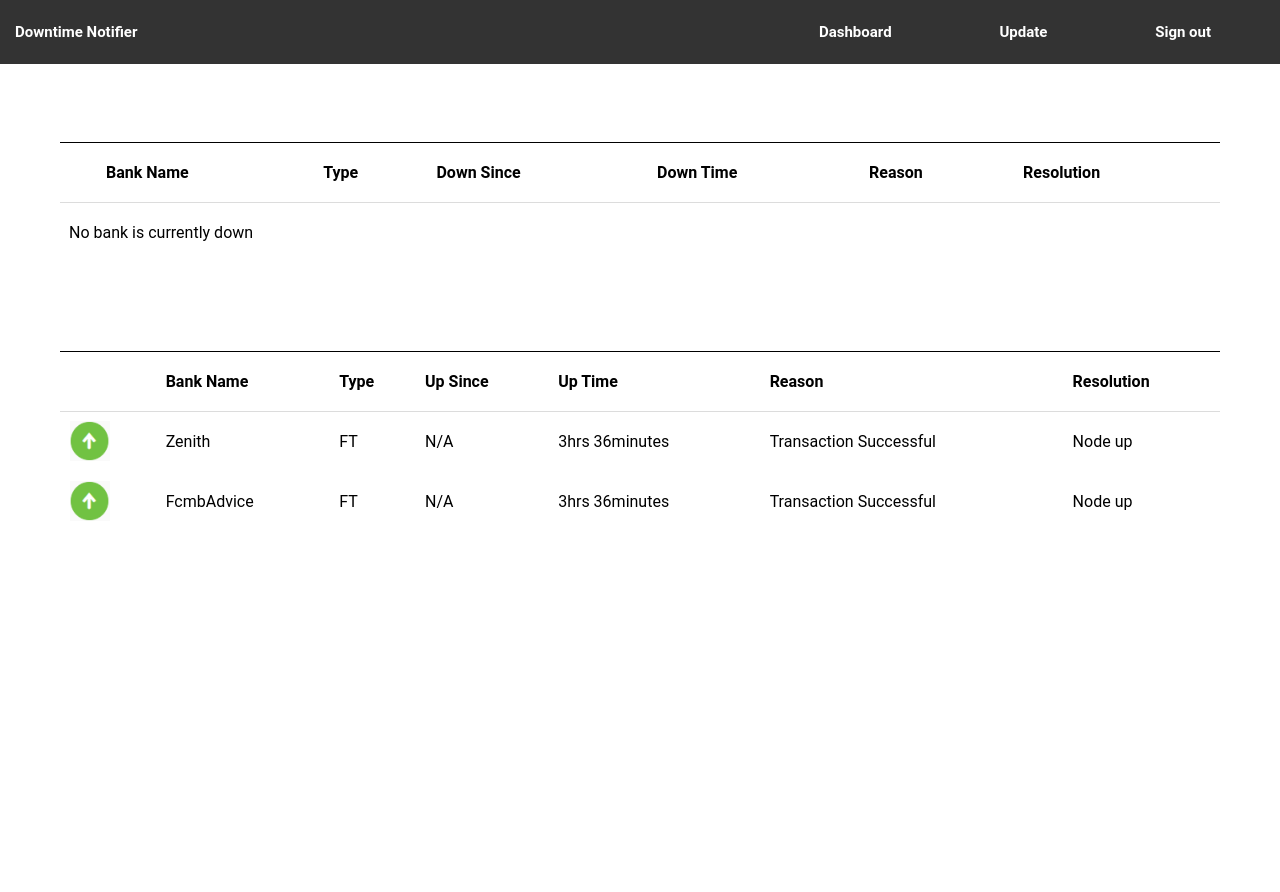
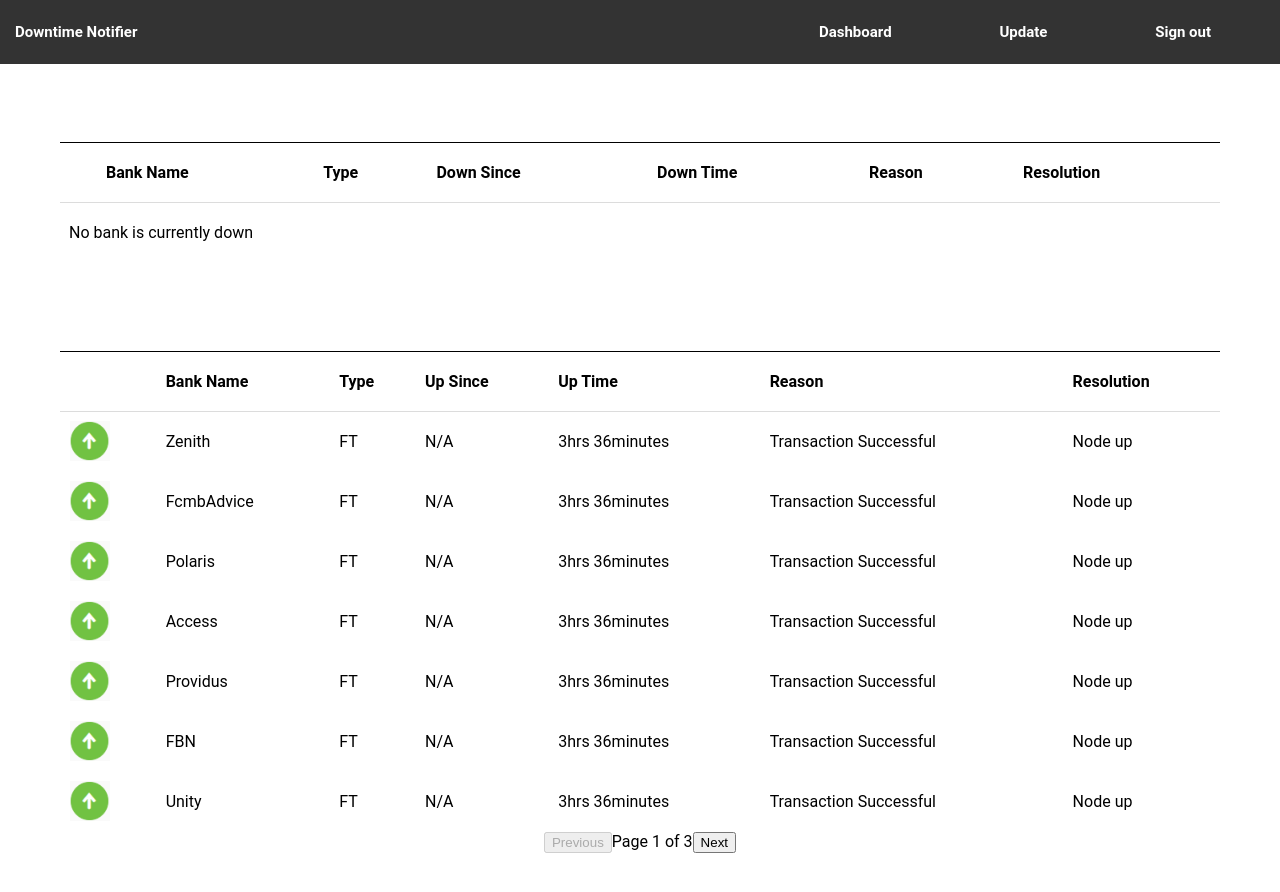
Before and after one commit to ManLikeTeetos/ETZDowntimeNotifier, a React (Create React App) app: page / in a window 1280 px wide. Before the commit the page ends 800 px from the top, so only its background shows below. Built offline with nearby package versions, Linux system fonts and the light colour scheme.

Commit message:
Pagination for Up Banks

```diff
--- a/src/Pages/Dashboard.js
+++ b/src/Pages/Dashboard.js
@@ -7,38 +7,26 @@ import UP from "../images/up.png";
 
 const Row = ({ id, logo, name, type, downtime, reason, resolution }) => {
   const formatTimeDifference = (downtime) => {
-       // if (!downtime || downtime === "00:00") return "0";
-
-        // Split the downtime into hours and minutes
     const timeParts = downtime.split(":").map(Number);
     if (timeParts.length < 2 || timeParts.length > 3) {
-          console.error(`Invalid downtime format: ${downtime}`);
       return "Invalid format";
     }
 
     const [hours, minutes, seconds = 0] = timeParts;
 
-        // Create a date object for the current time
     const currentTime = new Date();
-
-        // Create a date object for the downtime (on the same day as current time)
     const downTimeDate = new Date(currentTime);
     downTimeDate.setHours(hours, minutes, seconds, 0);
 
-        // If downtime is in the future (e.g., past midnight), assume it started the previous day
     if (downTimeDate > currentTime) {
       downTimeDate.setDate(downTimeDate.getDate() - 1);
     }
 
-        // Calculate the time difference in milliseconds
     const timeDifferenceMilliseconds = currentTime - downTimeDate;
-
-        // Convert milliseconds to hours and minutes
     const totalMinutes = Math.floor(timeDifferenceMilliseconds / (1000 * 60));
     const totalHours = Math.floor(totalMinutes / 60);
     const remainingMinutes = totalMinutes % 60;
 
-        // Format the result in human-readable terms
     if (totalHours > 0) {
       return remainingMinutes > 0
         ? `${totalHours}hrs ${remainingMinutes}minutes`
@@ -47,10 +35,6 @@ const Row = ({ id, logo, name, type, downtime, reason, resolution }) => {
       return `${totalMinutes}minutes`;
     }
   };
-
-
-
-
 
   return (
     <tr key={id}>
@@ -75,6 +59,8 @@ function Dashboard() {
   const [banks, setBanks] = useState([]);
   const [downBanksData, setDownBanksData] = useState([]);
   const [upBanksData, setUpBanksData] = useState([]);
+  const [currentPage, setCurrentPage] = useState(0);
+  const itemsPerPage = 7; // Number of items per page for upbanks
 
   useEffect(() => {
     const savedBanks = JSON.parse(localStorage.getItem("banks"));
@@ -82,18 +68,29 @@ function Dashboard() {
     const savedUpBanks = JSON.parse(localStorage.getItem("upbanks")) || [];
 
     if (!savedBanks) {
-      // Initialize localStorage with data from `data.json` if `banks` key doesn't exist
       localStorage.setItem("banks", JSON.stringify(data.banks));
-      localStorage.setItem("upbanks", JSON.stringify(data.banks)); // Initially all banks are "up"
+      localStorage.setItem("upbanks", JSON.stringify(data.banks));
       setBanks(data.banks);
       setUpBanksData(data.banks);
     } else {
-      // Load existing data from localStorage
       setBanks(savedBanks);
       setDownBanksData(savedDownBanks);
       setUpBanksData(savedUpBanks);
     }
-  }, []); // Run only on component mount
+  }, []);
+
+  const paginatedUpBanks = upBanksData.slice(
+    currentPage * itemsPerPage,
+    currentPage * itemsPerPage + itemsPerPage
+  );
+
+  const handlePageChange = (direction) => {
+    if (direction === "next" && (currentPage + 1) * itemsPerPage < upBanksData.length) {
+      setCurrentPage(currentPage + 1);
+    } else if (direction === "prev" && currentPage > 0) {
+      setCurrentPage(currentPage - 1);
+    }
+  };
 
   return (
     <div>
@@ -152,8 +149,8 @@ function Dashboard() {
               </tr>
             </thead>
             <tbody>
-              {upBanksData.length > 0 ? (
-                upBanksData.map((row) => (
+              {paginatedUpBanks.length > 0 ? (
+                paginatedUpBanks.map((row) => (
                   <Row
                     key={row.id}
                     logo={UP}
@@ -171,6 +168,26 @@ function Dashboard() {
               )}
             </tbody>
           </table>
+
+          {/* Pagination Controls */}
+          <div className="pagination">
+            <button
+              onClick={() => handlePageChange("prev")}
+              disabled={currentPage === 0}
+            >
+              Previous
+            </button>
+            <span>
+              Page {currentPage + 1} of{" "}
+              {Math.ceil(upBanksData.length / itemsPerPage)}
+            </span>
+            <button
+              onClick={() => handlePageChange("next")}
+              disabled={(currentPage + 1) * itemsPerPage >= upBanksData.length}
+            >
+              Next
+            </button>
+          </div>
         </div>
       </div>
     </div>
--- a/src/components/data.json
+++ b/src/components/data.json
@@ -1,7 +1,21 @@
 {
     "banks": [
         {"id":1, "bankname": "Zenith", "type":"FT", "downtime":"00:00", "reason":"Transaction Successful", "status": "Node up"},
-        {"id":2, "bankname": "FcmbAdvice","type":"FT", "downtime":"00:00", "reason":"Transaction Successful", "status": "Node up"}
+        {"id":2, "bankname": "FcmbAdvice","type":"FT", "downtime":"00:00", "reason":"Transaction Successful", "status": "Node up"},
+        {"id":3, "bankname": "Polaris", "type":"FT", "downtime":"00:00", "reason":"Transaction Successful", "status": "Node up"},
+        {"id":4, "bankname": "Access","type":"FT", "downtime":"00:00", "reason":"Transaction Successful", "status": "Node up"},
+        {"id":5, "bankname": "Providus", "type":"FT", "downtime":"00:00", "reason":"Transaction Successful", "status": "Node up"},
+        {"id":6, "bankname": "FBN","type":"FT", "downtime":"00:00", "reason":"Transaction Successful", "status": "Node up"},
+        {"id":7, "bankname": "Unity", "type":"FT", "downtime":"00:00", "reason":"Transaction Successful", "status": "Node up"},
+        {"id":8, "bankname": "GTCO","type":"FT", "downtime":"00:00", "reason":"Transaction Successful", "status": "Node up"},
+        {"id":9, "bankname": "Union", "type":"FT", "downtime":"00:00", "reason":"Transaction Successful", "status": "Node up"},
+        {"id":10, "bankname": "Wema","type":"FT", "downtime":"00:00", "reason":"Transaction Successful", "status": "Node up"},
+        {"id":11, "bankname": "Fidelity", "type":"FT", "downtime":"00:00", "reason":"Transaction Successful", "status": "Node up"},
+        {"id":12, "bankname": "Ecobank","type":"FT", "downtime":"00:00", "reason":"Transaction Successful", "status": "Node up"},
+        {"id":13, "bankname": "Sterling", "type":"FT", "downtime":"00:00", "reason":"Transaction Successful", "status": "Node up"},
+        {"id":14, "bankname": "Jaiz","type":"FT", "downtime":"00:00", "reason":"Transaction Successful", "status": "Node up"},
+        {"id":15, "bankname": "Stanbic", "type":"FT", "downtime":"00:00", "reason":"Transaction Successful", "status": "Node up"},
+        {"id":16, "bankname": "TAj","type":"FT", "downtime":"00:00", "reason":"Transaction Successful", "status": "Node up"}
     ],
     "status":[
         {"code": "suc", "message": "Successful"},
```
Lines whose indentation alone changed are shown as unchanged.
